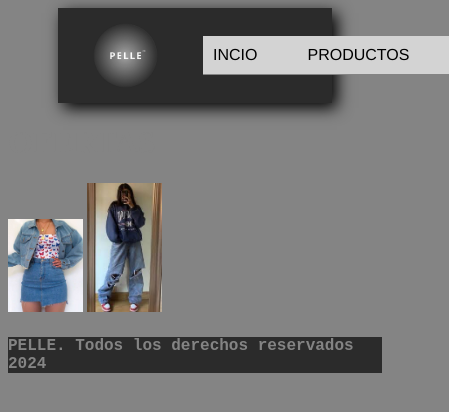
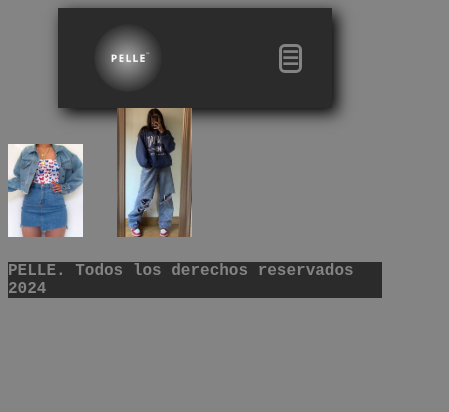
Before and after one commit to adamarce1/proyectifinal, a plain HTML site: page index.html in a window 390 px wide. Shown: the whole page, 449 px wide, since content can reach past the window. Drawn offline with Linux system fonts and the light colour scheme.

Commit message:
subida archivos finales

```diff
--- a/index.html
+++ b/index.html
@@ -9,20 +9,22 @@
 </head>
 <body>
     <header>
+        <div class="contenedor">
         <img class="logo" src="img/pelle logo.png" alt="foto logo">
-        <nav>
-            <input class="hamburguesa" type="checkbox" id="menu">
-            <label for="menu">☰</label>
+
+        <input type="checkbox" id="menu-check">
+        <label id="menu" for="menu-check">
+            <span id="menu-abrir">&#9776;</span>
+            <span id="menu-cerrar">x</span>
+        </label>
+            <nav>
             <ul>
                 <li><a class="none" href="index.html">INCIO</a></li>
                 <li><a class="none" href="productos.html">PRODUCTOS</a></li>
             </ul>
         </nav>
+        </div>
     </header>
-
-    <h1>
-        OFERTAS
-    </h1>
 
     <a href="producto1.html"><img class="productos" src="img/EJEMPLO-1.jpg" alt=""></a>
 
--- a/scss/main.scss
+++ b/scss/main.scss
@@ -2,47 +2,39 @@
 @import "utilidades/listas";
 
 
-body{
-    color: $color-primario;
-    background-color: $color-terciario;
-header{
-    background-color: $color-secundario;
-    color: $color-neutro;
+body {
+    color: #848484;
+    background-color: #848484;
+  }
+  .contenedor{
+    background-color: #2B2B2B;
+    color: #E6E6DD;
     margin: 0px 50px;
     padding: 10px 30px;
     text-decoration: none;
     display: flex;
     justify-content: space-between;
     align-items: center;
-    box-shadow: 5px 5px 15px $shadow;
-    .logo{
-        width: 75px;
+    box-shadow: 5px 5px 15px black;
   }
-    nav{
-        input{
-            display: none;
-
-        }
-        label{
+  input {
     display: none;
   }
-        ul{
+  label {
+    display: none;
+  }
+   ul {
     display: flex;
-
-           li{
-            a{
+    text-align: right;
+  }
+  a {
     text-decoration: none;
-                font-family: $tipografia-principal;
-                color: $color-primario;
+    font-family: "Franklin Gothic Medium", "Arial Narrow", Arial, sans-serif;
+    color: #848484;
     margin-right: 30px;
   }
-           }
-        }
-    }
-}
-}
 .productos{
-    width: 15%;
+    width: 10%;
 }
 
 .center{
@@ -74,46 +66,57 @@ footer{
     body{
         align-items: center;
     }
+    #menu-check:not(:checked) ~ nav {
+        display: none;
+    }
+    #menu-check:checked ~ nav {
+        display: block;
+    }
+
+    #menu{
+        display: block;
+        color: #848484;
+        background-color: #2B2B2B;
+        font-size: 1.2em;
+        font-weight: bold;
+        border: 3px solid #848484;
+        border-radius: 0.3em;
+        z-index: 9999;
+    }
+
+    #menu-cerrar {
+        display: none;
+    }
+
+    #menu-check:checked ~ label #menu-abrir {
+        display: none;
+    }
+
+    #menu-check:checked ~ label #menu-cerrar{
+        display: block;
+    }
+
     nav{
-        display: flex;
-        align-items: center;
+        position: absolute;
+        top: 10px;
+        right: 100px;
+        background-color: #2B2B2B;
+        opacity: 0.8;
+        color: #848484;
     }
-    .none{
-        text-decoration: none;
-        font-family: $tipografia-principal;
-        color: $shadow;
+
+    a{
+        color: #848484;
     }
-    input:checked  ~ ul{
-        display:block;
+
+    ul{
+        display: block;
+        text-align: right;
     }
-    label{
-        box-sizing: border-box;
-        display: inline-block;
-        border: 1px solid $shadow;
-        border-radius: 5px;
-        width: 30px;
-        height: 30px;
-        line-height: 30px;
-        font-weight: bold;
-        text-align: center;
-        user-select: none;
-    }
-    ul{
-        display: inline-block;
-    }
+
     li{
         display: block;
-        background-color: $fondo;
-        margin: 0px;
-        padding: 10px;
-        list-style: none;
-        border-bottom: 1px solid $color-primario;
-    }
-    li:hover{
-        filter: brightness(110%);
-    }
-    .hamburguesa{
-        display: none;
+        text-align: right;
     }
     table{
         background-color: $color-secundario;
```
Also changed, not shown: pantalones.html (+9 -3 lines), polleras.html (+9 -3 lines), producto1.html (+8 -2 lines), producto2.html (+8 -2 lines), productos.html (+9 -3 lines), css/style.css, 1 other file. Lines whose indentation alone changed are shown as unchanged.
